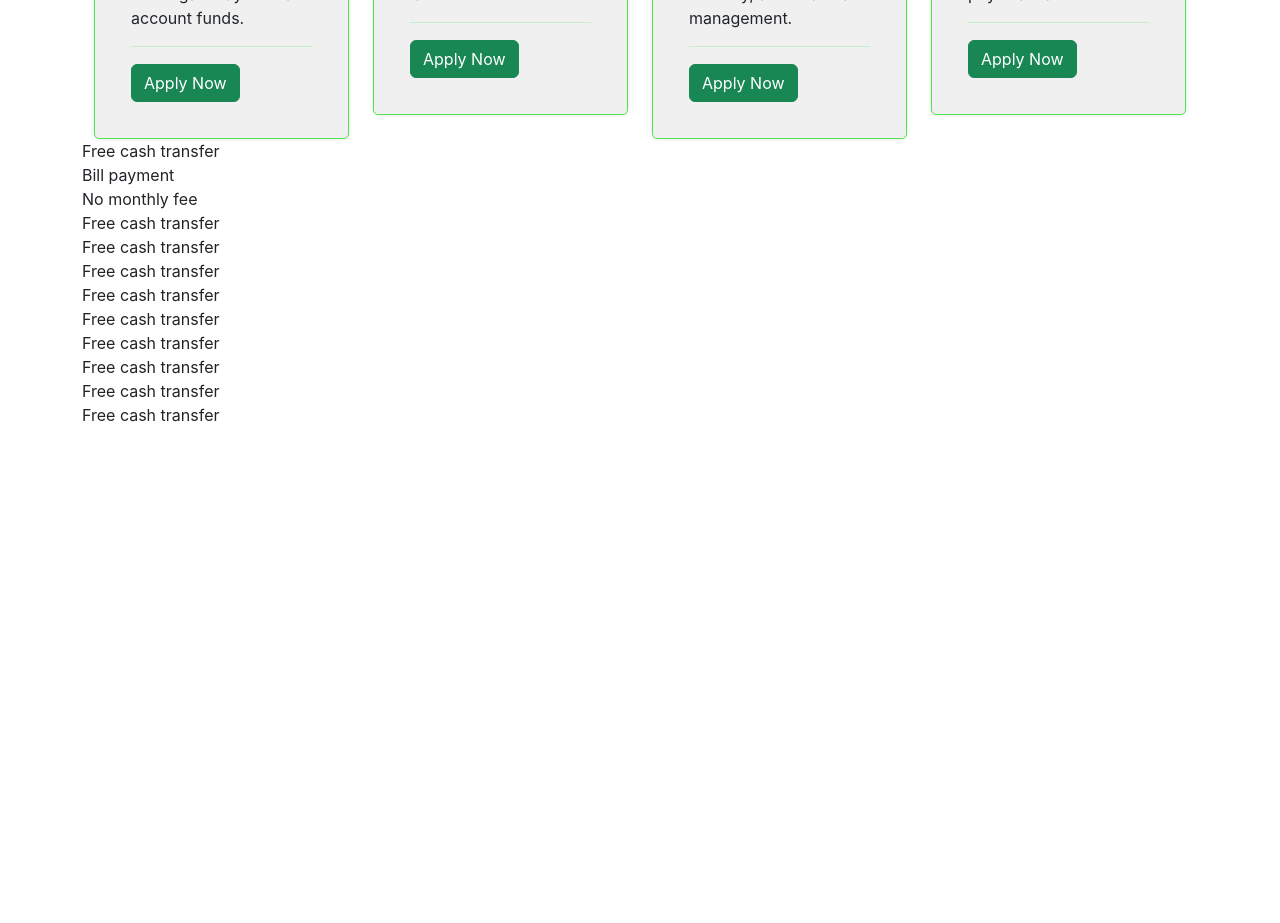
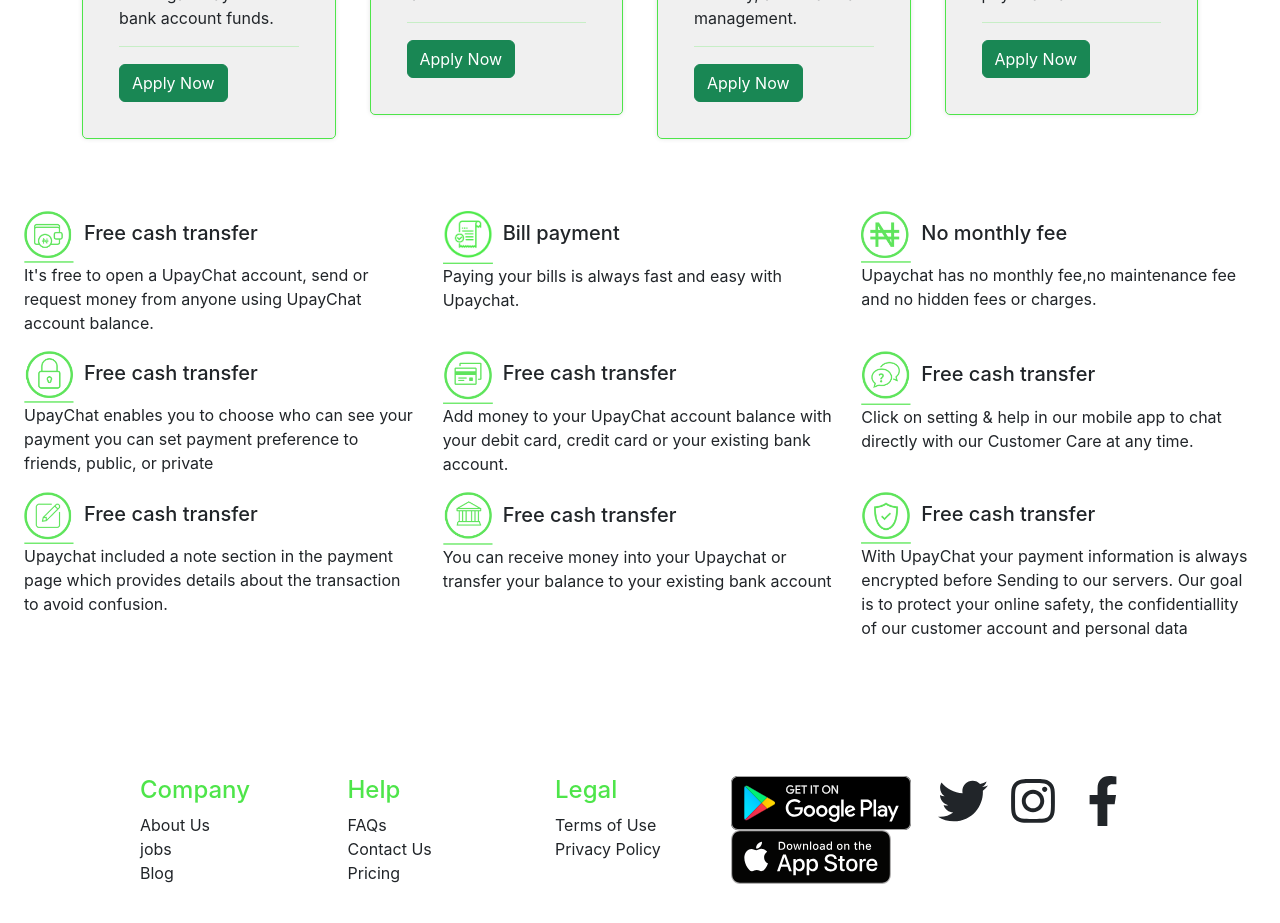
Before and after one commit to krystein/Upaychat-task, a React (Create React App) app: page / in a window 1280 px wide. Shown: the part 2340-3263 px from the top of the page. Before the commit the page ends 2767 px from the top, so only its background shows below. Built offline with nearby package versions, Linux system fonts and the light colour scheme.

Commit message:
upaychat

```diff
--- a/src/App.js
+++ b/src/App.js
@@ -7,17 +7,19 @@
 import GlobalStyle from "./globalstyles";
 import Section from './component/Section';
 import Value from "./component/Value";
+import Footer from './component/Footer/footer';
 
 const App = () => {
   return (
     <div>
       <GlobalStyle/>
       <Navbar menuData={menuData}/>
-      <div className='container'>
+      <div>
       <Hero />
       <Section/>
       <CardSection cards={mockData} />
       <Value valueData={valueData}/>
+      <Footer/>
       </div>
     </div>
   );
--- a/src/component/Card/cardSection.js
+++ b/src/component/Card/cardSection.js
@@ -10,12 +10,12 @@
 const CardSection = ({ cards }) => {
   return (
     <Cardsection>
-      <div className="container mt-5">
+      <div className="container mt-5 mb-5">
         <h1>Card Products</h1>
         <hr />
-        <div className="row">
+        <div className="row" style={{gap:10}}>
           {cards.map((card, index) => (
-            <Card key={index} card={card} />
+            <Card key={index} card={card}/>
           ))}
         </div>
       </div>
--- /dev/null
+++ b/src/component/Footer/footer.css
@@ -0,0 +1,6 @@
+ul> h4{
+    color: #4ee54a;
+}
+li{
+    list-style: none;
+}
--- /dev/null
+++ b/src/component/Footer/footer.js
@@ -0,0 +1,48 @@
+import React from "react";
+import "./footer.css";
+import img1 from "../img/download.svg";
+import img2 from "../img/download (1).svg";
+import { FaFacebookF, FaTwitter, FaInstagram } from "react-icons/fa";
+
+const footer = () => {
+  return (
+    <div className="container footer row m-5 p-5">
+      <div className="col">
+        <ul>
+          <h4>Company</h4>
+          <li>About Us</li>
+          <li>jobs</li>
+          <li>Blog</li>
+        </ul>
+      </div>
+      <div className="col">
+        <ul>
+          <h4>Help</h4>
+          <li>FAQs</li>
+          <li>Contact Us</li>
+          <li>Pricing</li>
+        </ul>
+      </div>
+      <div className="col">
+        <ul>
+          <h4>Legal</h4>
+          <li>Terms of Use</li>
+          <li>Privacy Policy</li>
+        </ul>
+      </div>
+      <div className="col">
+        <img src={img1} alt="" className="img-fluid" />
+        <img src={img2} alt="" className="img-fluid" />
+      </div>
+      <div className="col">
+        <div className="d-flex"style={{ fontSize: 50, gap: 20}}>
+          <FaTwitter />
+          <FaInstagram />
+          <FaFacebookF />
+        </div>
+      </div>
+    </div>
+  );
+};
+
+export default footer;
--- a/src/component/Hero.js
+++ b/src/component/Hero.js
@@ -19,7 +19,7 @@
   return (
     <Herosection className="container">
         <div className="row align-items-center">
-        <div className="col-5 ">
+        <div className="col-5 col-s">
           <h1 className="text-center">Quick, Safe way to send and receive social payments online.</h1>
           <h4 className="text-center">Download the app</h4>
           <div className="row justify-content-center">
@@ -27,7 +27,7 @@
             <img src={img2} alt="" className="img-fluid col-3"/>
           </div>
         </div>
-        <div className="col">
+        <div className="col col-sm">
           <img src={img} alt="" className="img-fluid" />
         </div>
         </div>
--- a/src/component/Section.js
+++ b/src/component/Section.js
@@ -5,7 +5,7 @@
 
 const Section = () => {
   return (
-    <section>
+    <section className="container">
       <div className=" row align-items-center justify-content-center">
         <div className="col">
           <img src={img} alt="" className="img-fluid" />
--- a/src/component/Value.js
+++ b/src/component/Value.js
@@ -3,17 +3,21 @@
 
 const Value = ({valueData}) =>{
     return(
-        <>
+        <div className="mt-5 p-4">
         <div className="row">
         {valueData.map((value, index) => {
               return (
-                <div key={index}>
-                  {value.title}
+                <div key={index} className="col-4">
+                  <div className="d-flex align-items-center" style={{gap:10}}>
+                    <img src={value.img} alt="" className="img-fluid" width="50"/>
+                    <h5 className="font-weight-bolder">{value.title}</h5>
+                  </div>
+                  <p className="font-weight-lighter">{value.description}</p>
                 </div>
               );
             })}
         </div>
-        </>
+        </div>
     )
 }
 
--- a/src/data/mockData.js
+++ b/src/data/mockData.js
@@ -79,64 +79,50 @@
 
 export const valueData = [
   {
-    img:img1,
-    title: "Free cash transfer",
-    description: "It's free to open a UpayChat account, send or request money from anyone using UpayChat account balance."
-  },
-  {
-    img:img2,
-    title: "Bill payment",
-    description: "Paying your bills is always fast and easy with Upaychat."
-  },
-  {
-    img:img3,
-    title: "No monthly fee",
-    description: "Upaychat has no monthly fee,no maintenance fee and no hidden fees or charges."
-  },
-  {
     img:img4,
     title: "Free cash transfer",
     description: "It's free to open a UpayChat account, send or request money from anyone using UpayChat account balance."
   },
   {
-    img:img5,
-    title: "Free cash transfer",
-    description: "It's free to open a UpayChat account, send or request money from anyone using UpayChat account balance."
+    img:img3,
+    title: "Bill payment",
+    description: "Paying your bills is always fast and easy with Upaychat."
+  },
+  {
+    img: img7,
+    title: "No monthly fee",
+    description: "Upaychat has no monthly fee,no maintenance fee and no hidden fees or charges."
   },
   {
     img:img6,
     title: "Free cash transfer",
-    description: "It's free to open a UpayChat account, send or request money from anyone using UpayChat account balance."
+    description: "UpayChat enables you to choose who can see your payment you can set payment preference to friends, public, or private"
   },
   {
-    img:img7,
+    img:img1,
     title: "Free cash transfer",
-    description: "It's free to open a UpayChat account, send or request money from anyone using UpayChat account balance."
+    description: "Add money to your UpayChat account balance with your debit card, credit card or your existing bank account."
+  },
+  {
+    img:img5,
+    title: "Free cash transfer",
+    description: "Click on setting & help in our mobile app to chat directly with our Customer Care at any time."
+  },
+  {
+    img:img9,
+    title: "Free cash transfer",
+    description: "Upaychat included a note section in the payment page which provides details about the transaction to avoid confusion."
+  },
+  {
+    img:img2,
+    title: "Free cash transfer",
+    description: "You can receive money into your Upaychat or transfer your balance to your existing bank account"
   },
   {
     img:img8,
     title: "Free cash transfer",
-    description: "It's free to open a UpayChat account, send or request money from anyone using UpayChat account balance."
-  },
-  {
-    img:img9,
-    title: "Free cash transfer",
-    description: "It's free to open a UpayChat account, send or request money from anyone using UpayChat account balance."
-  },
-  {
-    img:img1,
-    title: "Free cash transfer",
-    description: "It's free to open a UpayChat account, send or request money from anyone using UpayChat account balance."
-  },
-  {
-    img:img1,
-    title: "Free cash transfer",
-    description: "It's free to open a UpayChat account, send or request money from anyone using UpayChat account balance."
-  },
-  {
-    img:img1,
-    title: "Free cash transfer",
-    description: "It's free to open a UpayChat account, send or request money from anyone using UpayChat account balance."
+    description: "With UpayChat your payment information is always encrypted before Sending to our servers. Our goal is to protect your online safety, the confidentiallity of our customer account and personal data"
   },
 
+
 ]
```
